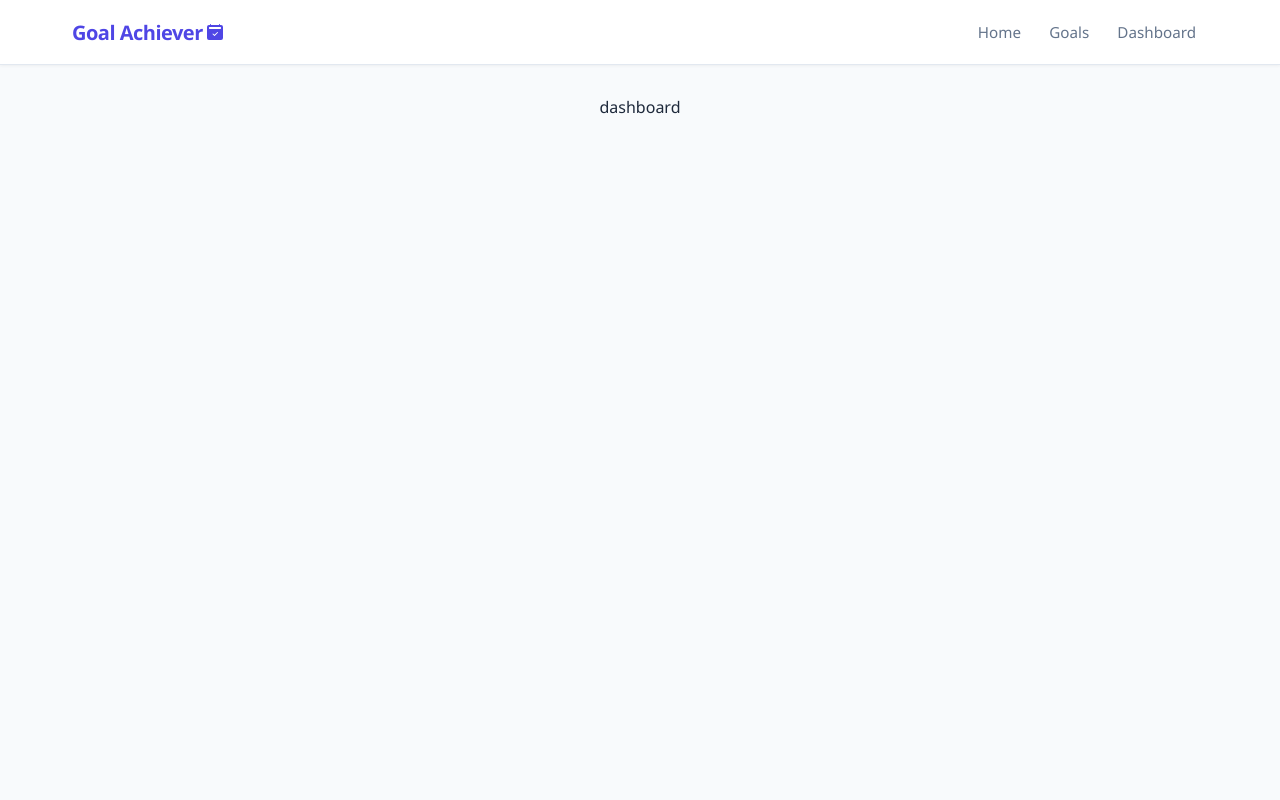
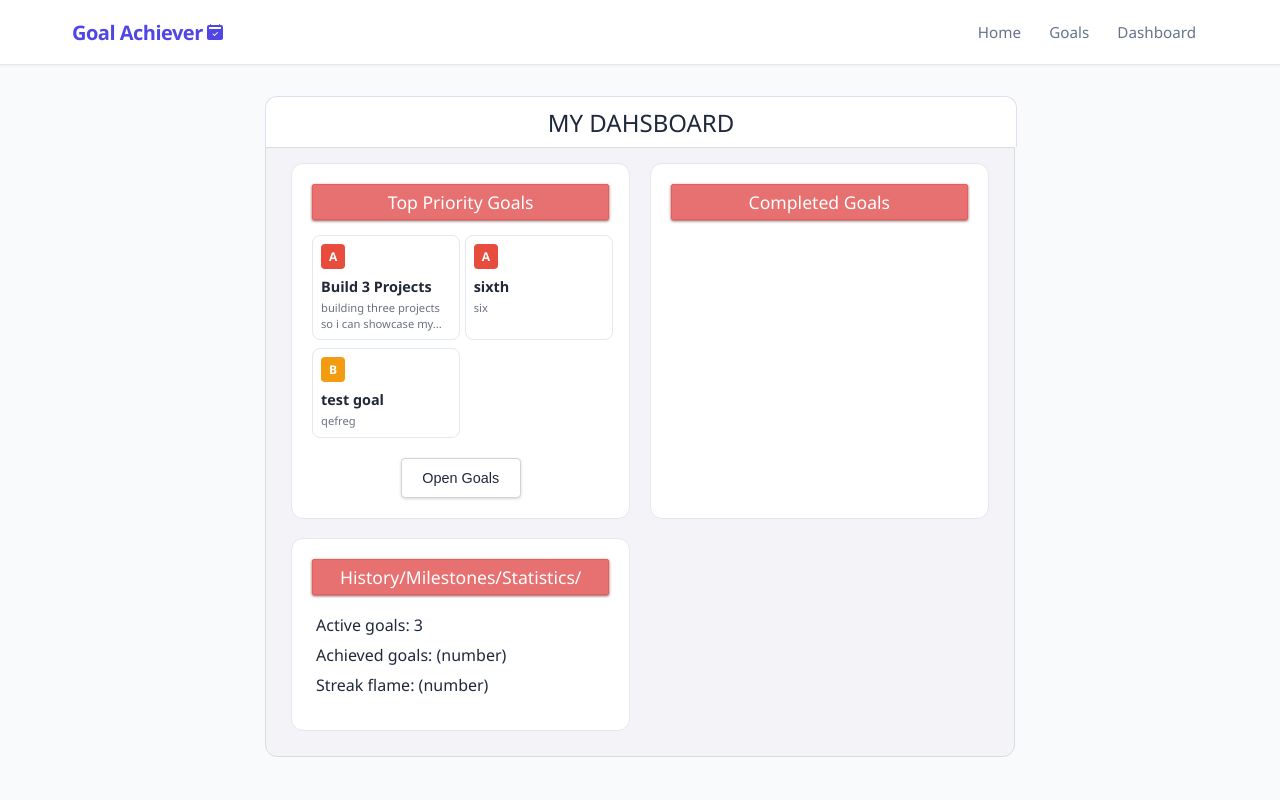
Before and after one commit to ian-developer/flask-focus-app, a Flask app: page /dashboard in a window 1280 px wide. Run offline with Flask 3, Linux system fonts and the light colour scheme.

Commit message:
daily entry full project

```diff
--- a/app/routes.py
+++ b/app/routes.py
@@ -11,20 +11,19 @@ main = Blueprint("main", __name__)
 @main.route("/")
 def home():
     goals = Goal.query.order_by(Goal.priority.asc()).all()
-    number_of_goals = 0
+    goal_count = Goal.query.count()
 
-    for goal in goals:
-        number_of_goals = number_of_goals + 1
 
-    return render_template("index.html", goals=goals, number_of_goals=number_of_goals)
+    return render_template("index.html", goals=goals, goal_count=goal_count)
 
 # ---------------DASHBOARD----------------
 
 @main.route("/dashboard", methods=['GET', 'POST'])
 def dashboard():
     goals = Goal.query.order_by(Goal.priority.asc()).all()
+    goal_count = Goal.query.count()
 
-    return render_template('dashboard.html', goals=goals)
+    return render_template('dashboard.html', goals=goals, goal_count=goal_count)
 
 # ----------------GOALS-----------------
 
--- a/app/static/style.css
+++ b/app/static/style.css
@@ -28,14 +28,13 @@ body {
 /*HOME PAGE*/
 
 .home-container{
-    max-width: 1200px;
-    min-width: 100%;
-    padding: 15px;
+    width: 100%;
+    padding: 25px;
+    padding-top: 15px;
     display: block;
-    width: 100%;
-    border: #cdcdcd 1px solid;
-    background-color: #ffffff;
-    border-radius: 15px;
+    border: #dcdcdc 1px solid;
+    background-color: #f4f3f8;
+    border-radius: 0px 0px 12px 12px;
     text-align: center;
     box-sizing: border-box;
 }
@@ -46,25 +45,111 @@ body {
   }
 }
 
+.homepage-header {
+    background-color: white;
+    width: 100%;
+    height: 50px;
+    border-radius: 12px 12px 0px 0px;
+    border: 1px solid var(--card-border-color);
+    text-align: center;
+    display: flex;
+    flex-direction: column;
+    justify-content: center;
+    border-bottom: none;
+}
+
 .homepage-card-container {
     display: grid;
     grid-template-columns: repeat(auto-fit, minmax(250px, 1fr));
-
-    /* Adds spacing between the grid items */
     gap: 1.2rem;
-
     width: 100%;
-    margin-top: 15px;
 }
 
 .homepage-card {
-    text-align: left;
-        /* Styling for individual cards */
+    text-align: center;
+    background-color: #ffffff;
+    border: 1px solid #e2e8f0;
+    border-radius: 12px;
+    padding: 1.25rem;
+}
+
+/* 1. Grid Container */
+.active-goals-grid {
+  display: grid;
+  /* Automatically creates columns (min 280px wide) that wrap safely on mobile screens */
+  grid-template-columns: repeat(auto-fit, minmax(min(120px, 100%), 1fr));
+  gap: 0.5rem; /* Space between cards */
+  width: 100%;
+  box-sizing: border-box;
+}
+
+.card-header {
+    background-color: rgba(228, 225, 225, 0.207); border-radius: 2px; margin-bottom: 15px; padding: 5px;
+    background-color: #e77070;
+    color: #ffffff;
+    border: 1px solid #e55f5f;
+    box-shadow: 0 1px 3px #945252,
+                    0 1px 2px rgba(120, 35, 35, 0.08);
+}
+
+.card-header h2 {
+    color: #ffffff;
+    font-weight: 500;
+}
+
+.homepage-action-btn {
+    margin: 0 auto;
+    justify-content: center;
+    width: 100%;
+    height: 40px;
+    padding: 0px;
+    color: var(--text-main);
+    font-size: 0.9rem;
+
+    transition: transform 0.2s ease;
+    border: #d4d2d2 1px solid;
+    border-radius: 4px;
+    background-color: var(--card-bg);
+    box-shadow: 0 1px 3px rgba(161, 161, 161, 0.35),
+                    0 1px 2px rgba(156, 156, 156, 0.08);
+ }
+
+ .homepage-action-btn:hover {
+    background-color: #faf8f8;
+    transform: translateY(-2px);
+ }
+
+/* 2. Individual Goal Card */
+.goal-card {
+    width: 90%;
     background-color: #ffffff;
     border: 1px solid #e2e8f0;
     border-radius: 8px;
-    padding: 1.25rem;
-    box-shadow: 0 2px 4px rgba(0, 0, 0, 0.05);
+    padding: 0.5rem;
+    text-align: left;
+
+    display: flex;
+    flex-direction: column;
+    align-items: flex-start;
+}
+
+/* 3. Typography Styles */
+.goal-title {
+  margin: 0.5rem 0 0.25rem 0;
+  font-size: 0.9rem;
+  font-weight: 600;
+  color: #1f2937;
+
+  /* Prevents long unspaced text from overflowing the card */
+  white-space: normal;
+  overflow-wrap: anywhere;
+}
+
+.goal-description {
+  margin: 0;
+  color: #6b7280;
+  font-size: 0.7rem;
+  line-height: 1.4;
 }
 
 /* SHOW GOALS */
@@ -158,15 +243,11 @@ h1 {
 }
 
 h2 {
+    color: var(--text-main);
     text-transform: capitalize;
     font-size: 1.1em;
     font-weight: bold;
     margin: 0 auto;
-}
-
-.homepage-card h2 {
-    color: #4b4b4b;
-    font-weight: 600;
 }
 
 h3 {
@@ -641,7 +722,6 @@ button[type="submit"]:active, #open_form_btn:active {
                 0 2px 4px rgba(0, 0, 0, 0.08);
 }
 
-
 .hidden {
     display: none !important;
 }
--- a/app/templates/dashboard.html
+++ b/app/templates/dashboard.html
@@ -1,7 +1,47 @@
 {% extends 'base.html' %}
 
-{% block title %} Dashboard {% endblock %}
+{% block content %}
+    <div class="homepage-header">
+            <h1>my dahsboard</h1>
+        </div>
+    <div class="home-container">
+        <div class="homepage-card-container">
+            <div class="homepage-card">
+                <div class="card-header">
+                    <h2>Top priority goals</h2>
+                </div>
+                <div class="active-goals-grid">
+                    {% for goal in goals[:5] %}
+                        <div class="goal-card">
+                            <span class="badge badge-{{ goal.priority }}">{{ goal.priority }}</span>
+                            <h3 class="goal-title">{{ goal.title }}</h3>
+                            <p class="goal-description">{{ goal.description | truncate(50) }}</p>
+                        </div>
+                    {% endfor %}
+                </div>
+                    <div style="display: flex; align-items: center; padding: 0px 12px; margin: 20px 0px; margin-bottom: 0px;">
+                        <a href="/goals" style="text-decoration: none; width: 120px; overflow: visible; margin: 0 auto;">
+                            <button class="homepage-action-btn">Open Goals</button>
+                        </a>
+                    </div>
+            </div>
+            <div class="homepage-card">
+                <div class="card-header">
+                    <h2>completed goals</h2>
+                </div>
+            </div>
+            <div class="homepage-card">
+                <div class="card-header">
+                    <h2>history/milestones/statistics/</h2>
+                </div>
+                <ul>
+                    <li>Active goals: {{goal_count}}</li>
+                    <li>Achieved goals: (number)</li>
+                    <li>Streak flame: (number)</li>
+                </ul>
+            </div>
+        </div>
 
-{%block content%}
-    dashboard
+    </div>
+
 {% endblock %}
--- a/app/templates/index.html
+++ b/app/templates/index.html
@@ -18,12 +18,12 @@
                             <p class="goal-description">{{ goal.description | truncate(50) }}</p>
                         </div>
                     {% endfor %}
-                    <div style="display: flex; align-items: center; padding: 0px 12px;">
-                        <a href="/goals" style="text-decoration: none; width: 100%; overflow: visible;">
+                </div>
+                    <div style="display: flex; align-items: center; padding: 0px 12px; margin: 20px 0px; margin-bottom: 0px;">
+                        <a href="/goals" style="text-decoration: none; width: 120px; overflow: visible; margin: 0 auto;">
                             <button class="homepage-action-btn">Open Goals</button>
                         </a>
                     </div>
-                </div>
             </div>
             <div class="homepage-card">
                 <div class="card-header">
```
Also changed, not shown: instance/base.db.
